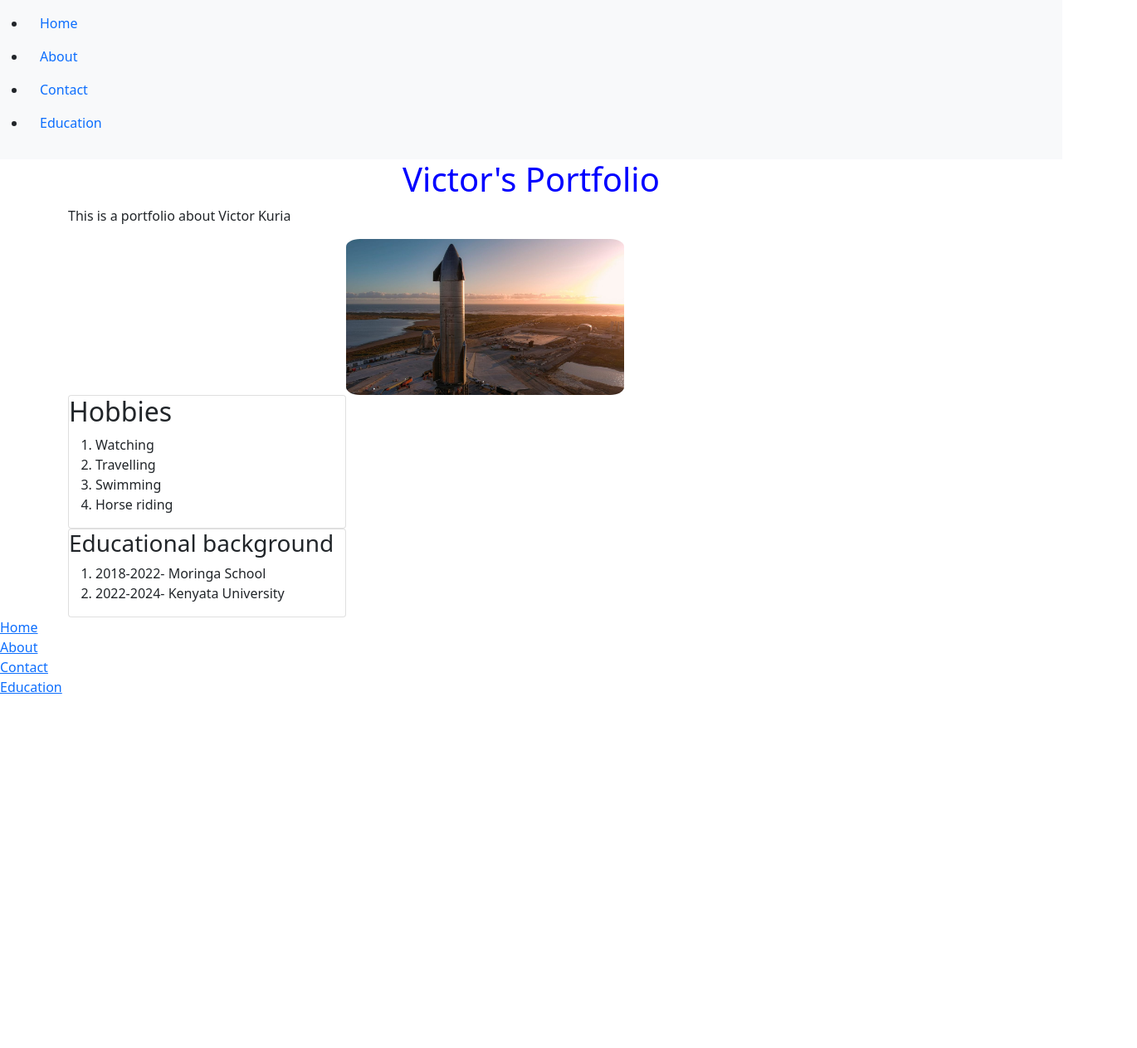
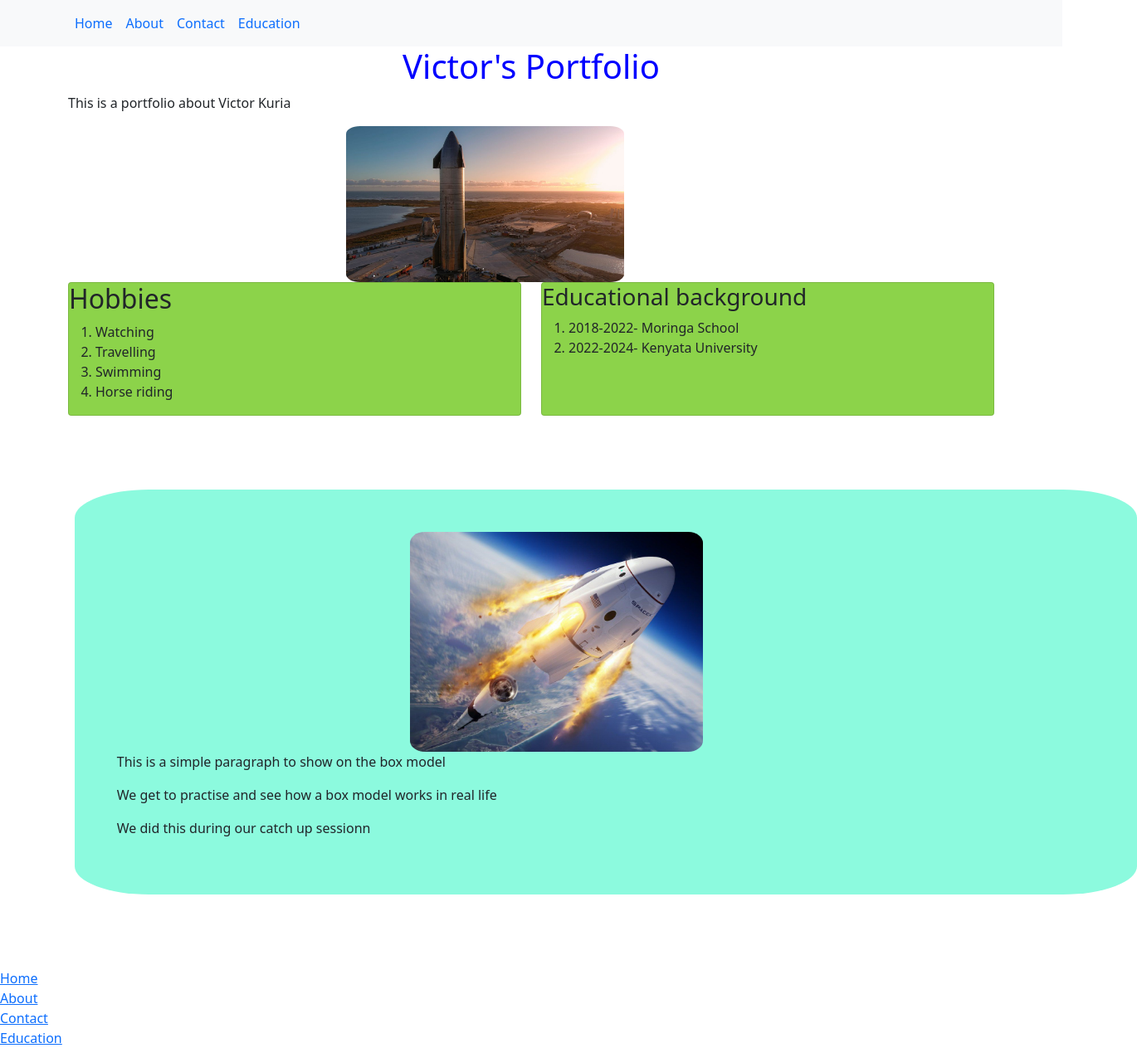
Before and after one commit to Davincii254/CatchupIp1, a plain HTML site: page index.html in a window 1280 px wide. Shown: the whole page at 83% size, 1370 px wide, since content can reach past the window. Before the commit the page ends 840 px from the top, so only its background shows below. Drawn offline with Linux system fonts and the light colour scheme.

Commit message:
This will add the flavi ico and the other images

```diff
--- a/CSS/styles.css
+++ b/CSS/styles.css
@@ -29,13 +29,21 @@ h1{
     font-weight: 700;
 }
 .card{
-    border: 8ch;
-    background-color: coral;
-    height: 40%;
-    width: 30%;
+    border: 50%;
+    background-color: rgb(140, 211, 74) !important;
+    height: 100%;
+    width: 100%;
 }
 .footer{
     list-style: none;
     display: inline;
 
 }
+.box{
+    margin:7%;
+    padding: 4%;
+    border: 5ch;
+    width: 100%;
+    background-color: rgb(140, 250, 222);
+    border-radius: 7%;
+}
--- a/index.html
+++ b/index.html
@@ -4,18 +4,27 @@
         <title>My Portfolio</title>
         <link rel="stylesheet" href="CSS/styles.css">
         <link rel="stylesheet" href="/CSS/bootstrap.css">
+        <link rel="apple-touch-icon" sizes="180x180" href="/apple-touch-icon.png">
+        <link rel="icon" type="image/png" sizes="32x32" href="/assets/ico/favicon-16x16.png">
+        <link rel="icon" type="image/png" sizes="16x16" href="/assets/ico/favicon-32x32.png">
+        <link rel="manifest" href="/assets/ico/favicon.ico">
+        <link rel="mask-icon" href="/safari-pinned-tab.svg" color="#5bbad5">
+        <meta name="msapplication-TileColor" content="#da532c">
+        <meta name="theme-color" content="#ffffff">
     </head>
 
     <body>
 
         <!--Navigation Bar-->
         <nav class="navbar navbar-expand-lg bg-light">
-            <ul>
-                <li><a class="nav-link" href="index.html" > Home</a></li>
-                <li><a class="nav-link" href="about.html"> About</a></li>
-                <li><a class="nav-link" href="contact.html"> Contact</a></li>
-                <li><a class="nav-link" href="education.html"> Education</a></li>
+            <div class="container">
+            <ul class="navbar-nav">
+                <li class="nav-item active"><a class="nav-link" href="index.html" > Home</a></li>
+                <li class="nav-item"><a class="nav-link" href="about.html"> About</a></li>
+                <li class="nav-item"><a class="nav-link" href="contact.html"> Contact</a></li>
+                <li class="nav-item"><a class="nav-link" href="education.html"> Education</a></li>
             </ul>
+            </div>
         </nav>
 
         <!--About me-->
@@ -25,6 +34,8 @@
                 <p>This is a portfolio about Victor Kuria</p>
                 <img src="/assets/starship.jpg" alt="This is an image of a starship">
             </div>
+            <div class="row">
+            <div class="col-md-6">
             <div class="card">
                 <h2>Hobbies</h2>
                 <ol>
@@ -34,6 +45,8 @@
                     <li>Horse riding</li>
                 </ol>
             </div>
+            </div>
+            <div class="col-md-6">
             <div class="card">
                 <h3>Educational background</h3>
                 <ol>
@@ -41,6 +54,14 @@
                     <li>2022-2024- Kenyata University</li>
                 </ol>
             </div>
+            </div>
+            </div>
+        </div>
+        <div class="box">
+            <img src="/assets/fal.jpg">
+            <p>This is a simple paragraph to show on the box model</p>
+            <p>We get to practise and see how a box model works in real life</p>
+            <p>We did this during our catch up sessionn</p>
         </div>
 
 
```
Also changed, not shown: assets/fal.jpg (added), assets/ico/favicon-16x16.png (added), assets/ico/favicon-32x32.png (added), assets/ico/favicon.ico (added).
